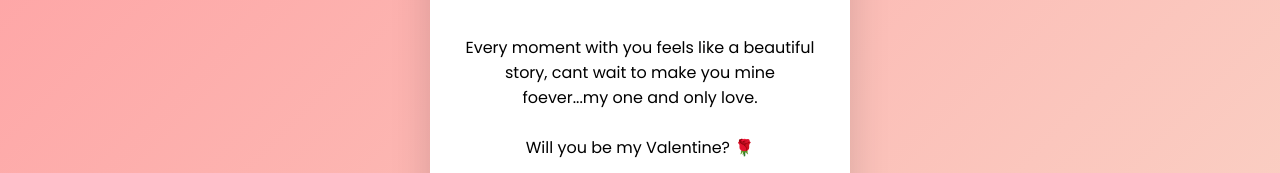
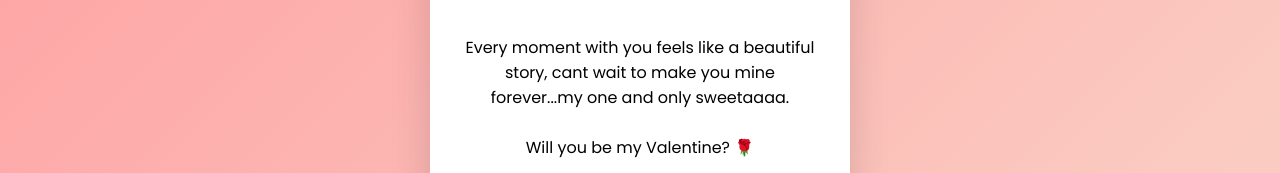
Before and after one commit to siddharthsh09/TRIAL, a plain HTML site: page index.html in a window 1280 px wide. Shown: the part 500-673 px from the top of the page. Drawn offline with Linux system fonts and the light colour scheme.

Commit message:
Update index.html

```diff
--- a/index.html
+++ b/index.html
@@ -87,7 +87,7 @@
   <img src="photo.jpg" class="photo" alt="Us">
 
   <p>
-    Every moment with you feels like a beautiful story, cant wait to make you mine foever...my one and only love.
+    Every moment with you feels like a beautiful story, cant wait to make you mine forever...my one and only sweetaaaa.
     <br><br>
     Will you be my Valentine? 🌹
   </p>
```
